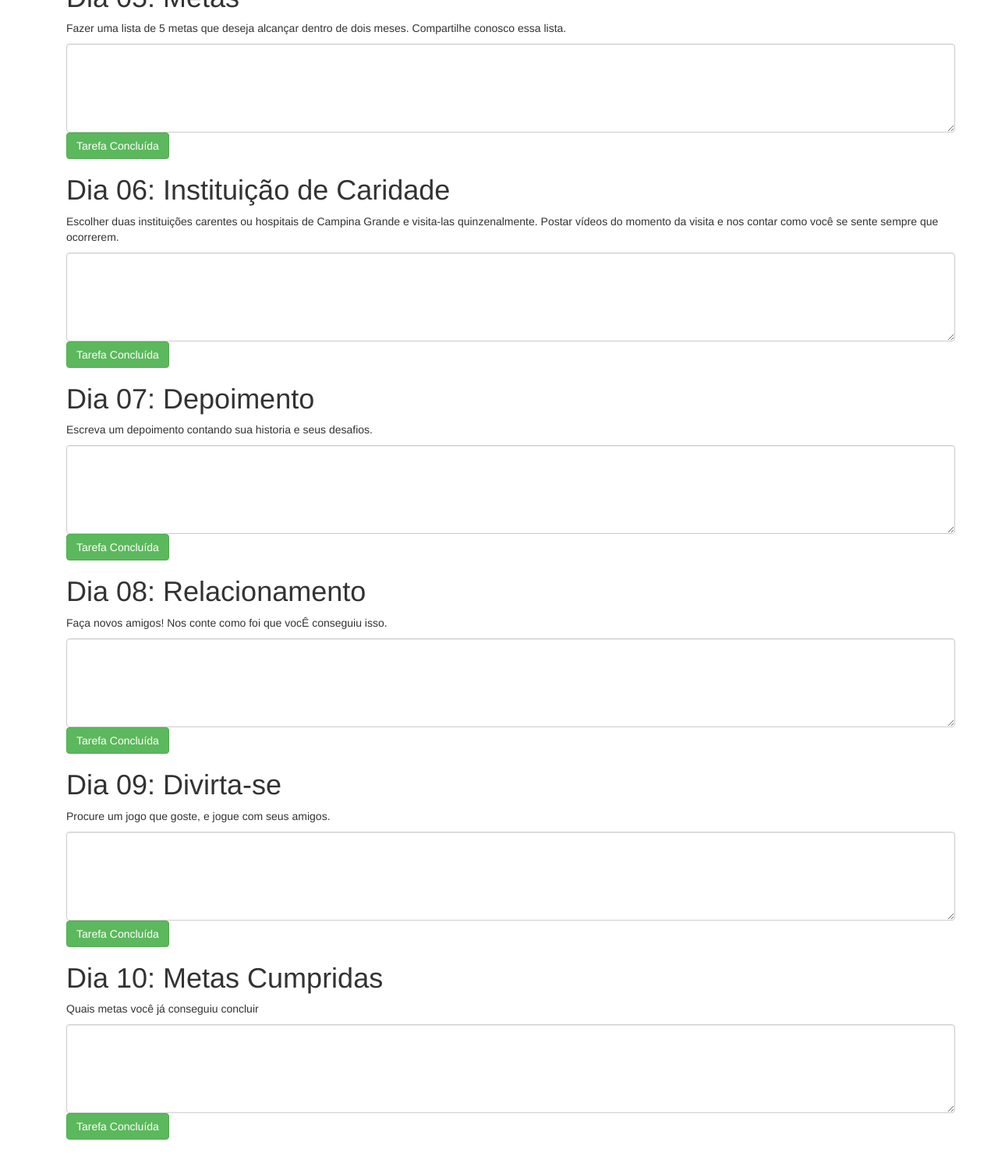
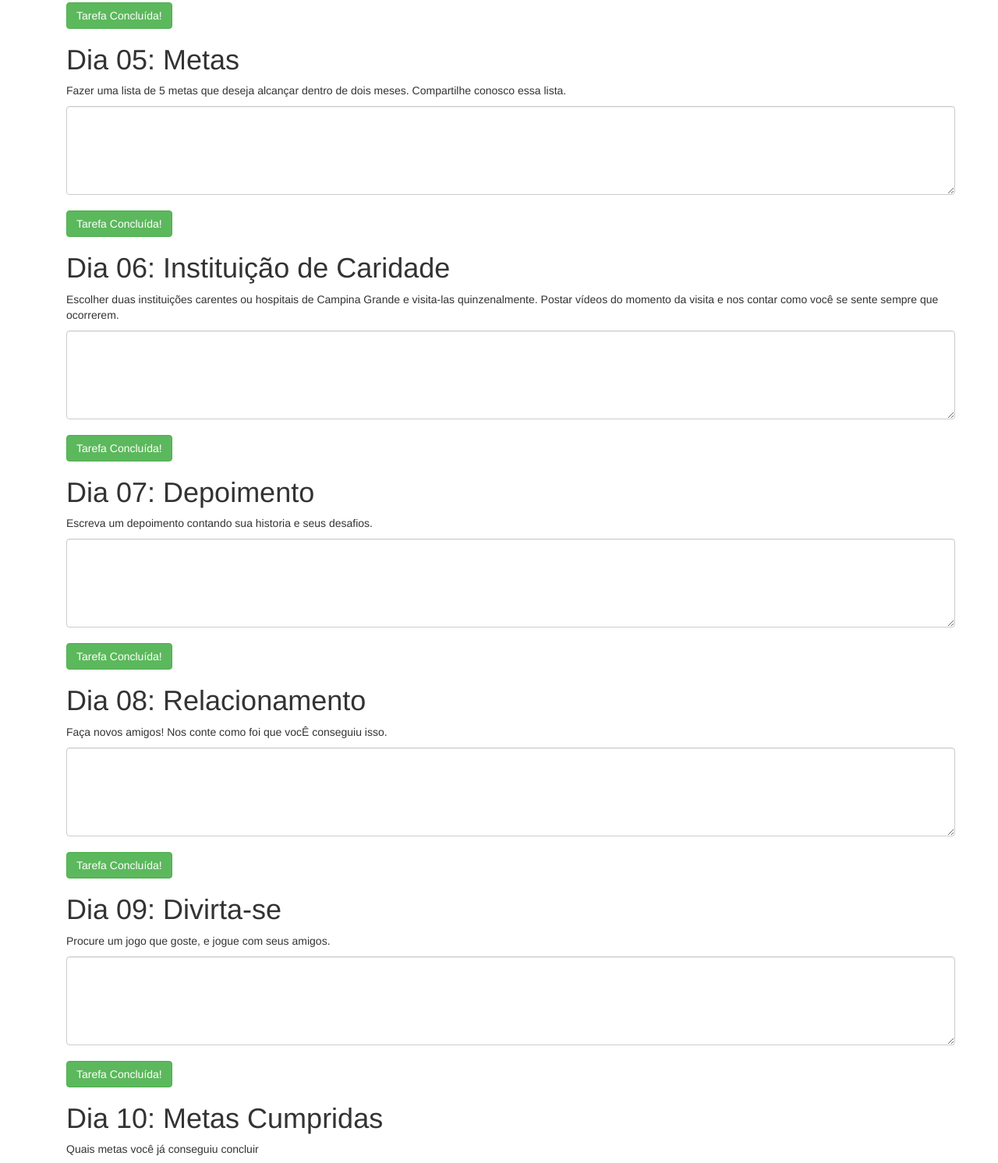
Before and after one commit to oliveirosnt/juntosomos-, a plain HTML site: page projeto/src/index.html in a window 1280 px wide. Shown: the part 1304-2796 px from the top of the page at 78% size. Drawn offline with Linux system fonts and the light colour scheme.

Commit message:
espacamento entre botao de conclusao e area de texto das divs de resposta

```diff
--- a/projeto/src/index.html
+++ b/projeto/src/index.html
@@ -27,70 +27,70 @@
                     <h1>Dia 01: Identifique Pensamentos</h1>
                     <p>Identifique e relate os seus pensamentos mais frequentes.</p>
                     <textarea class="form-control" rows="5"></textarea>
-                    <button type="button" class="btn btn-success">Tarefa Concluída</button>
+                    <button type="button" style="margin-top: 20px;" class="btn btn-success">Tarefa Concluída!</button>
                 </div>
 
                 <div class="container">
                     <h1>Dia 02: Pensamentos Racionais</h1>
                     <p>Escreva pensamentos racionais para corrigir os pensamentos frequentes.</p>
                     <textarea class="form-control" rows="5"></textarea>
-                    <button type="button" class="btn btn-success">Tarefa Concluída</button>
+                    <button type="button" style="margin-top: 20px;" class="btn btn-success">Tarefa Concluída!</button>
                 </div>
 
                 <div class="container">
                     <h1>Dia 03: Filhotes de Animais</h1>
                     <p>Pesquise no Google durante 5 minutos imagens de filhotes de animais. Relate como você se sente.</p>
                     <textarea class="form-control" rows="5"></textarea>
-                    <button type="button" class="btn btn-success">Tarefa Concluída</button>
+                    <button type="button" style="margin-top: 20px;" class="btn btn-success">Tarefa Concluída!</button>
                 </div>
 
                 <div class="container">
                     <h1>Dia 04: Caminhada</h1>
                     <p>Realize uma caminhada por 10 minutos. Envie uma imagem e nos conte como você se sente depois da atividade.</p>
                     <textarea class="form-control" rows="5"></textarea>
-                    <button type="button" class="btn btn-success">Tarefa Concluída</button>
+                    <button type="button" style="margin-top: 20px;" class="btn btn-success">Tarefa Concluída!</button>
                 </div>
 
                 <div class="container">
                     <h1>Dia 05: Metas</h1>
                     <p>Fazer uma lista de 5 metas que deseja alcançar dentro de dois meses. Compartilhe conosco essa lista.</p>
                     <textarea class="form-control" rows="5"></textarea>
-                    <button type="button" class="btn btn-success">Tarefa Concluída</button>
+                    <button type="button" style="margin-top: 20px;" class="btn btn-success">Tarefa Concluída!</button>
                 </div>
 
                 <div class="container">
                     <h1>Dia 06: Instituição de Caridade</h1>
                     <p>Escolher duas instituições carentes ou hospitais de Campina Grande e visita-las quinzenalmente. Postar vídeos do momento da visita e nos contar como você se sente sempre que ocorrerem.</p>
                     <textarea class="form-control" rows="5"></textarea>
-                    <button type="button" class="btn btn-success">Tarefa Concluída</button>
+                    <button type="button" style="margin-top: 20px;" class="btn btn-success">Tarefa Concluída!</button>
                 </div>
 
                 <div class="container">
                     <h1>Dia 07: Depoimento</h1>
                     <p>Escreva um depoimento contando sua historia e seus desafios.</p>
                     <textarea class="form-control" rows="5"></textarea>
-                    <button type="button" class="btn btn-success">Tarefa Concluída</button>
+                    <button type="button" style="margin-top: 20px;" class="btn btn-success">Tarefa Concluída!</button>
                 </div>
 
                 <div class="container">
                     <h1>Dia 08: Relacionamento</h1>
                     <p>Faça novos amigos! Nos conte como foi que vocÊ conseguiu isso.</p>
                     <textarea class="form-control" rows="5"></textarea>
-                    <button type="button" class="btn btn-success">Tarefa Concluída</button>
+                    <button type="button" style="margin-top: 20px;" class="btn btn-success">Tarefa Concluída!</button>
                 </div>
 
                 <div class="container">
                     <h1>Dia 09: Divirta-se</h1>
                     <p>Procure um jogo que goste, e jogue com seus amigos.</p>
                     <textarea class="form-control" rows="5"></textarea>
-                    <button type="button" class="btn btn-success">Tarefa Concluída</button>
+                    <button type="button" style="margin-top: 20px;" class="btn btn-success">Tarefa Concluída!</button>
                 </div>
 
                 <div class="container">
                     <h1>Dia 10: Metas Cumpridas</h1>
                     <p>Quais metas você já conseguiu concluir</p>
                     <textarea class="form-control" rows="5"></textarea>
-                    <button type="button" class="btn btn-success">Tarefa Concluída</button>
+                    <button type="button" style="margin-top: 20px;" class="btn btn-success">Tarefa Concluída!</button>
                 </div>
 
             </div>
```
